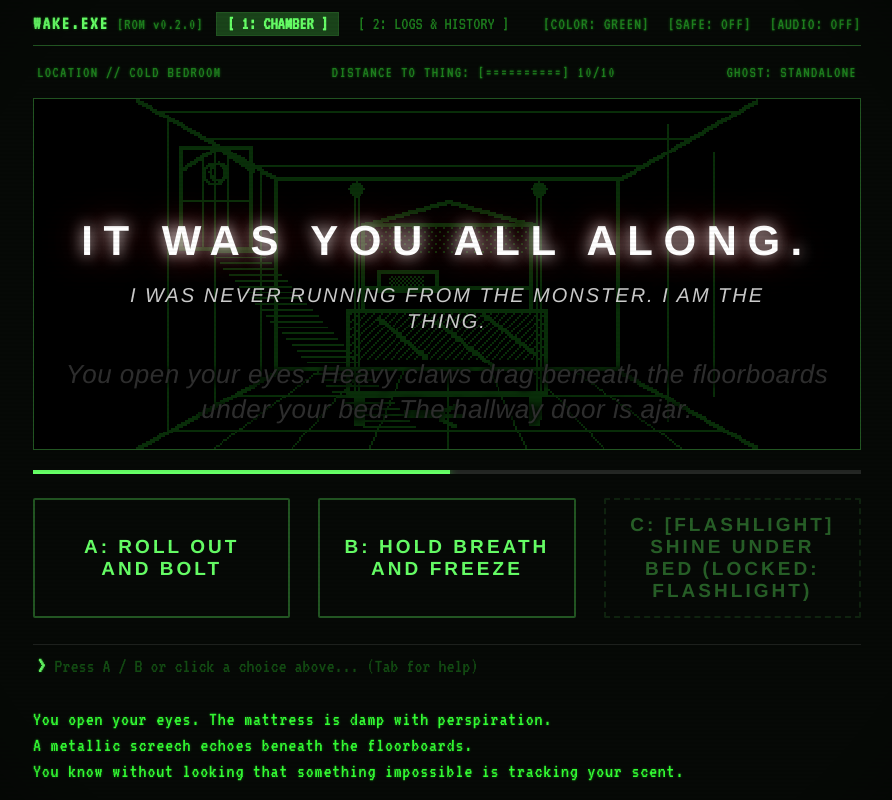
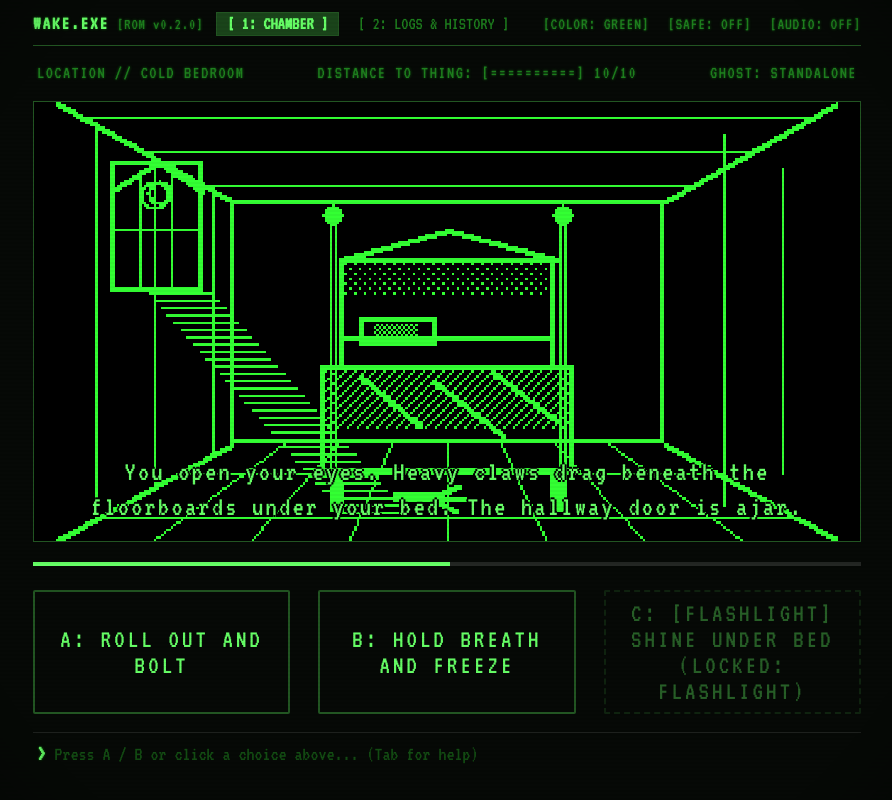
Before and after one commit to An16og/WAKE, a website built with Vite: page client/index.html in a window 1280 px wide. Shown: the whole page, without its empty margins (193-1085 px from the left). Built offline with nearby package versions, Linux system fonts and the light colour scheme; files whose address does not match are found by name.

Commit message:
fix: apply retro pixelated font to choices, remove glow, and ensure finale reveal is hidden by default

```diff
--- a/client/src/styles/theme.css
+++ b/client/src/styles/theme.css
@@ -160,7 +160,10 @@
   text-decoration: underline;
 }
 
-/* View Panels */
+.hidden {
+  display: none !important;
+}
+
 .view-panel {
   flex: 1;
   display: flex;
@@ -189,7 +192,7 @@
   justify-content: space-between;
   align-items: center;
   font-family: var(--font-family);
-  font-size: 16px;
+  font-size: 18px;
   color: var(--fg-dim);
   padding: 2px 4px 6px 4px;
 }
@@ -220,23 +223,21 @@
   object-fit: contain;
 }
 
-/* Netflix Bandersnatch Style Subtitle */
+/* Retro Pixelated Subtitle */
 .bandersnatch-subtitle {
   position: absolute;
-  bottom: 22px;
+  bottom: 16px;
   left: 20px;
   right: 20px;
-  font-family: "Helvetica Neue", Helvetica, -apple-system, BlinkMacSystemFont, "Segoe UI", Roboto, Arial, sans-serif;
-  font-style: italic;
-  font-weight: 500;
-  font-size: 26px;
-  line-height: 1.35;
-  color: #ffffff;
+  font-family: var(--font-family);
+  font-size: 28px;
+  line-height: 1.25;
+  color: var(--fg-bright);
   text-align: center;
-  text-shadow: 0 2px 6px rgba(0, 0, 0, 0.95), 0 0 5px rgba(0, 0, 0, 0.95), 0 0 10px rgba(0, 0, 0, 0.8);
+  text-shadow: 0 2px 0 #000, 0 -2px 0 #000, 2px 0 0 #000, -2px 0 0 #000;
   pointer-events: none;
   z-index: 10;
-  letter-spacing: 0.02em;
+  letter-spacing: 0.08em;
   transition: opacity 0.2s ease;
 }
 
@@ -244,7 +245,7 @@
 .image-overlay-reveal {
   position: absolute;
   inset: 0;
-  background: rgba(0, 0, 0, 0.82);
+  background: rgba(0, 0, 0, 0.9);
   display: flex;
   flex-direction: column;
   justify-content: center;
@@ -252,33 +253,29 @@
   z-index: 30;
   text-align: center;
   padding: 24px;
-  animation: revealPulse 0.5s ease-out forwards;
+}
+
+.image-overlay-reveal.hidden {
+  display: none !important;
 }
 
 .reveal-line-main {
-  font-family: "Helvetica Neue", Helvetica, -apple-system, BlinkMacSystemFont, "Segoe UI", Roboto, Arial, sans-serif;
-  font-size: 42px;
-  font-weight: 900;
-  letter-spacing: 0.25em;
-  color: #ffffff;
+  font-family: var(--font-family);
+  font-size: 52px;
+  letter-spacing: 0.16em;
+  color: var(--fg-bright);
   text-transform: uppercase;
-  text-shadow: 0 0 15px rgba(255, 255, 255, 0.9), 0 0 35px rgba(255, 50, 50, 0.7);
-  margin-bottom: 14px;
+  margin-bottom: 10px;
+  text-shadow: 0 2px 0 #000, 0 -2px 0 #000, 2px 0 0 #000, -2px 0 0 #000;
 }
 
 .reveal-line-sub {
-  font-family: "Helvetica Neue", Helvetica, -apple-system, BlinkMacSystemFont, "Segoe UI", Roboto, Arial, sans-serif;
-  font-size: 20px;
-  font-style: italic;
-  letter-spacing: 0.1em;
-  color: #cccccc;
+  font-family: var(--font-family);
+  font-size: 26px;
+  letter-spacing: 0.08em;
+  color: var(--fg-color);
   max-width: 640px;
-  text-shadow: 0 2px 8px rgba(0, 0, 0, 0.9);
-}
-
-@keyframes revealPulse {
-  0% { opacity: 0; transform: scale(0.96); }
-  100% { opacity: 1; transform: scale(1.0); }
+  text-shadow: 0 2px 0 #000, 0 -2px 0 #000, 2px 0 0 #000, -2px 0 0 #000;
 }
 
 /* 15-Second Reverse Progress Bar (No Counter, Just Clean Tense Shrinking Bar) */
@@ -294,27 +291,15 @@
 .bandersnatch-timer-fill {
   height: 100%;
   width: 100%;
-  background: #ffffff;
-  box-shadow: 0 0 8px rgba(255, 255, 255, 0.8);
+  background: var(--fg-bright);
   transition: width 0.05s linear;
 }
 
 .bandersnatch-timer-fill.urgent {
-  background: #ff3333;
-  box-shadow: 0 0 12px rgba(255, 50, 50, 0.95);
+  background: var(--danger-color, #ff3333);
 }
 
-body.phosphor-green .bandersnatch-timer-fill {
-  background: var(--fg-bright);
-  box-shadow: 0 0 8px rgba(51, 255, 51, 0.8);
-}
-
-body.phosphor-green .bandersnatch-timer-fill.urgent {
-  background: #ff3333;
-  box-shadow: 0 0 12px rgba(255, 50, 50, 0.95);
-}
-
-/* Big Bandersnatch Choice Buttons */
+/* Big Bandersnatch Choice Buttons in Retro Pixel Font */
 .bandersnatch-controls-area {
   display: flex;
   flex-direction: column;
@@ -335,18 +320,18 @@
 .bs-choice-btn {
   flex: 1;
   max-width: 380px;
-  min-height: 56px;
+  min-height: 54px;
   background: transparent;
-  border: 2px solid rgba(255, 255, 255, 0.4);
-  color: #ffffff;
-  font-family: "Helvetica Neue", Helvetica, -apple-system, BlinkMacSystemFont, "Segoe UI", Roboto, Arial, sans-serif;
-  font-size: 19px;
-  font-weight: 700;
-  letter-spacing: 0.16em;
+  border: 2px solid var(--border-color);
+  color: var(--fg-bright);
+  font-family: var(--font-family);
+  font-size: 26px;
+  font-weight: normal;
+  letter-spacing: 0.12em;
   text-transform: uppercase;
-  padding: 14px 20px;
+  padding: 8px 18px;
   cursor: pointer;
-  transition: all 0.15s cubic-bezier(0.16, 1, 0.3, 1);
+  transition: all 0.1s ease;
   border-radius: 2px;
   display: flex;
   justify-content: center;
@@ -356,11 +341,9 @@
 }
 
 .bs-choice-btn:hover:not(.locked) {
-  background: #ffffff;
-  color: #000000;
-  border-color: #ffffff;
-  box-shadow: 0 0 16px rgba(255, 255, 255, 0.7);
-  transform: translateY(-2px);
+  background: var(--fg-bright);
+  color: var(--bg-color);
+  border-color: var(--fg-bright);
 }
 
 .bs-choice-btn:active:not(.locked) {
@@ -371,18 +354,6 @@
   opacity: 0.35;
   cursor: not-allowed;
   border-style: dashed;
-}
-
-body.phosphor-green .bs-choice-btn {
-  color: var(--fg-bright);
-  border-color: var(--border-color);
-}
-
-body.phosphor-green .bs-choice-btn:hover:not(.locked) {
-  background: var(--fg-bright);
-  color: #000000;
-  border-color: var(--fg-bright);
-  box-shadow: 0 0 16px rgba(51, 255, 51, 0.7);
 }
 
 /* Subtle CLI input */
```
